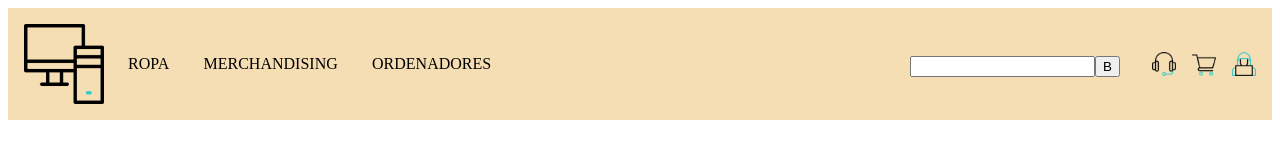
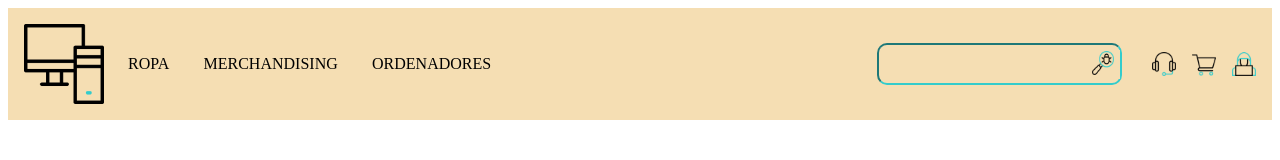
Before and after one commit to Asieertxo/Tienda, a React app: page / in a window 1280 px wide. Built offline with nearby package versions, Linux system fonts and the light colour scheme.

Commit message:
search apariencia

```diff
--- a/src/components/Header/Search/Search.js
+++ b/src/components/Header/Search/Search.js
@@ -1,10 +1,14 @@
 import "./Search.scss";
+
+import Lupa from "./../../../img/lupa.png";
 
 function Search() {
   return (
     <form action="#" className="header-search">
         <input type="text" className="header-search__input"></input>
-        <button className="header-search__button">B</button>
+        <button className="header-search__button">
+          <img src={Lupa}></img>
+        </button>
     </form>
   );
 }
--- a/src/components/Header/Search/Search.scss
+++ b/src/components/Header/Search/Search.scss
@@ -1,6 +1,36 @@
 .header{
 
     &-search{
-        padding: 0 1rem;
+        padding: 0 1rem 0 0;
+        display: flex;
+        align-items: center;
+        justify-content: center;
+
+        &__input{
+            //font-family: inherit;
+            //font-size: inherit;
+            color: wheat;
+            background: wheat;
+            border-color: #33cccc;
+            //border: none;
+            padding: 0.7rem 2rem;
+            border-radius: 10px;
+            transition: all 0.2s;
+            margin-right: -2.25rem;
+
+            &:focus{
+                outline: none;
+            }
+        }
+
+        &__button{
+            background-color: wheat;
+            border: none;
+
+            & img{
+                width: 1.4rem;
+                height: 1.5rem;
+            }
+        }
     }
 }
```
Also changed, not shown: src/img/lupa.gif (added), src/img/lupa.png (added).
